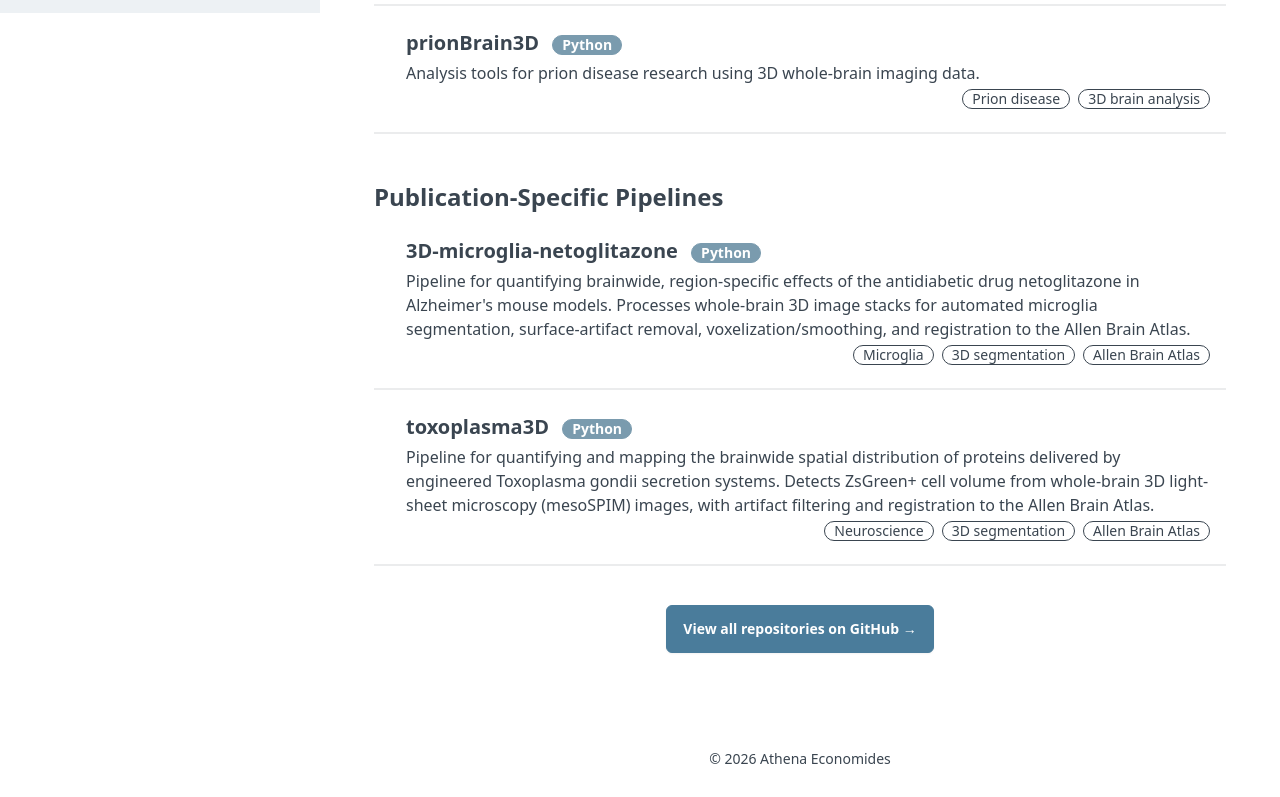
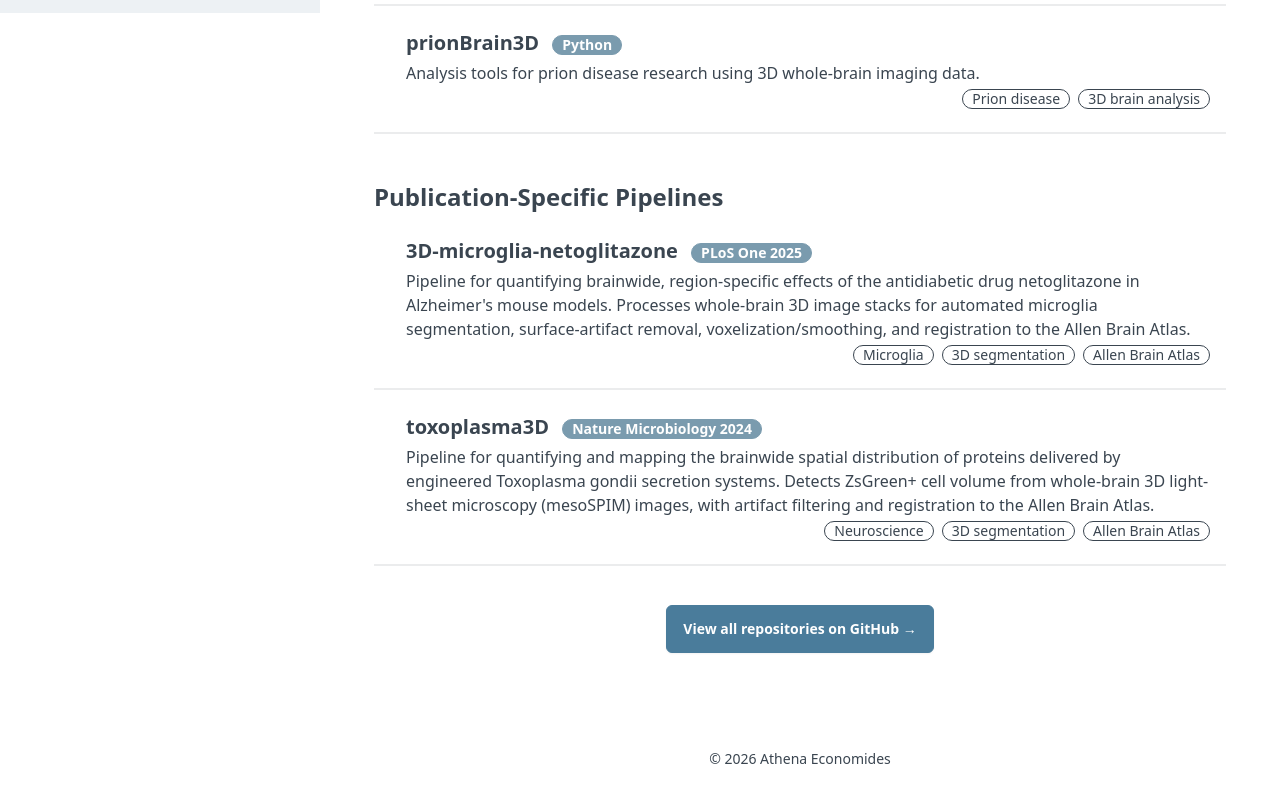
Before and after one commit to aecon/athenaeconomides.com, an Astro site: page /software in a window 1280 px wide. Shown: the part 787-1584 px from the top of the page. Built offline with nearby package versions, Linux system fonts and the light colour scheme; Astro itself is replaced by a stand-in of ours.

Commit message:
add publication references to pipeline badges

```diff
--- a/src/pages/software.astro
+++ b/src/pages/software.astro
@@ -61,7 +61,7 @@ import HorizontalCard from "../components/HorizontalCard.astro";
     desc="Pipeline for quantifying brainwide, region-specific effects of the antidiabetic drug netoglitazone in Alzheimer's mouse models. Processes whole-brain 3D image stacks for automated microglia segmentation, surface-artifact removal, voxelization/smoothing, and registration to the Allen Brain Atlas."
     url="https://github.com/aecon/3D-microglia-netoglitazone"
     target="_blank"
-    badge="Python"
+    badge="PLoS One 2025"
     tags={['Microglia', '3D segmentation', 'Allen Brain Atlas']}
   />
   <div class="divider my-0"></div>
@@ -71,7 +71,7 @@ import HorizontalCard from "../components/HorizontalCard.astro";
     desc="Pipeline for quantifying and mapping the brainwide spatial distribution of proteins delivered by engineered Toxoplasma gondii secretion systems. Detects ZsGreen+ cell volume from whole-brain 3D light-sheet microscopy (mesoSPIM) images, with artifact filtering and registration to the Allen Brain Atlas."
     url="https://github.com/aecon/toxoplasma3D"
     target="_blank"
-    badge="Python"
+    badge="Nature Microbiology 2024"
     tags={['Neuroscience', '3D segmentation', 'Allen Brain Atlas']}
   />
   <div class="divider my-0"></div>
```
